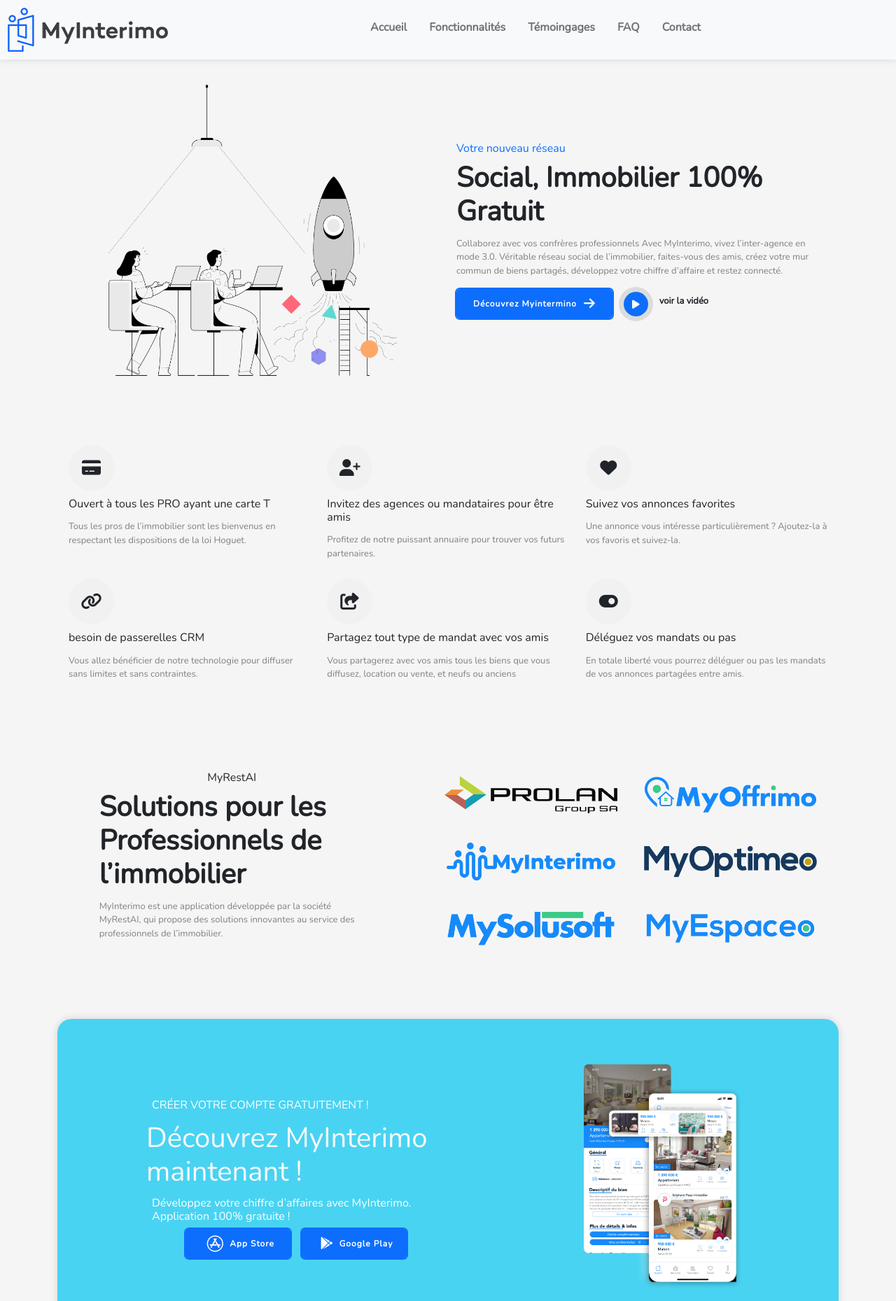
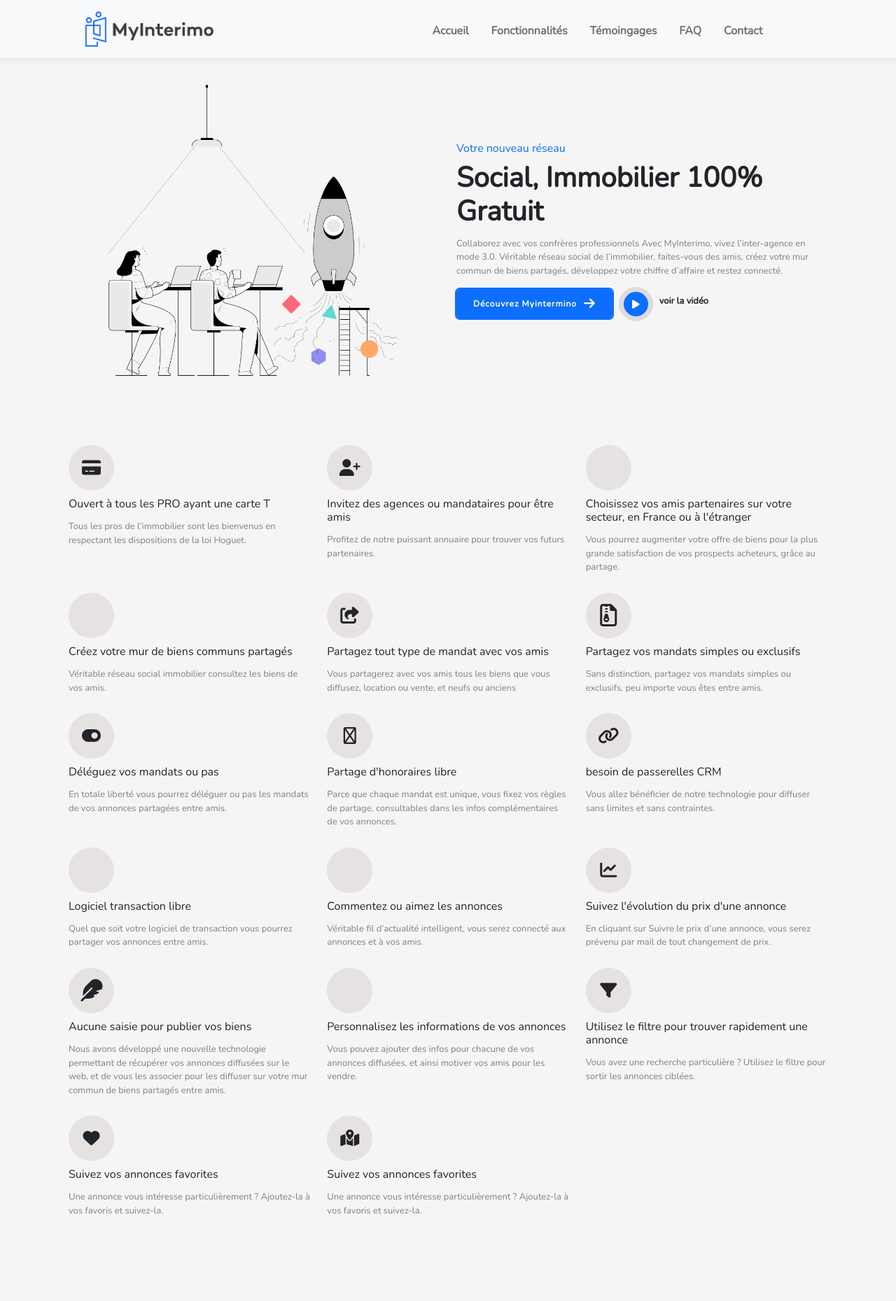
Before and after one commit to MoulatiMehdi/projet, a PHP site: page /fonctionnalite.html in a window 1280 px wide. Shown: the top 1859 px of the page at 70% size. Run offline with PHP 8.4, Linux system fonts and the light colour scheme; some libraries are stand-ins or nearby versions.

Commit message:
fix some problem

```diff
--- a/myinterimo/fonctionnalite.html
+++ b/myinterimo/fonctionnalite.html
@@ -28,14 +28,16 @@
     <title>Fonctionnalités - MyInterimo</title>
 </head>
 <body>
-<nav class="navbar navbar-expand-md navbar-light bg-light justify-content-around fixed-top">
-    <a class="col col-auto" href="index.html">
+<header class="container">
+    <nav class="navbar navbar-expand-md navbar-light bg-light d-flex justify-content-around fixed-top">
+        <a class="col col-md-4 col-auto" href="index.html">
             <img class="justify-content-around " src="./img/logo-250.png" alt="Myinterimo-logo">
         </a>
-    <button type="button" class="navbar-toggler bg-primary py-2 " data-bs-toggle="collapse" data-bs-target="#nav">
+        <button type="button" class="navbar-toggler bg-primary py-2 " data-bs-toggle="collapse"
+                data-bs-target="#nav">
             <i class="fa-solid fa-bars text-light"></i>
         </button>
-    <div class="collapse  navbar-collapse justify-content-around" id="nav">
+        <div class=" collapse  navbar-collapse justify-content-center mt-2" id="nav">
             <ul class="navbar-nav ">
                 <li class="nav-item p-sm-2">
                     <a class="nav-link text-center" href="./index.html">
@@ -72,7 +74,7 @@
             </ul>
         </div>
     </nav>
-
+</header>
 <div class="container-lg">
     <section class="  py-4 "></section>
     <section id="section1" class="row justify-content-around align-items-center p-3">
@@ -96,7 +98,7 @@
             </div>
             <div class="row">
                 <div class="hstack gap-3 align-items-center justify-content-md-start justify-content-center">
-                    <a class="rectangle-button place-item-center px-4">
+                    <a href="#" class="rectangle-button place-item-center px-4">
                         Découvrez Myintermino
                         <i class="fa-solid fa-arrow-right fa-xl " style="padding-left: 10px"></i>
                     </a>
@@ -113,7 +115,7 @@
 
     </section>
     <section class="p-3">
-        <div class="row row-cols-auto justify-content-center">
+        <div class="row row-cols-auto ">
             <div class="fonction col-sm-4 col-6">
                 <i class=" circle-icon fa-solid fa-credit-card fa-xl"></i>
                 <h6 class="circle-icon-title"> Ouvert à tous les PRO ayant une carte T</h6>
@@ -121,27 +123,27 @@
                     Tous les pros de l’immobilier sont les bienvenus en respectant les dispositions de la loi Hoguet.
                 </p>
             </div>
-
-            <div class="fonction col-sm-4 col-6 ">
+            <div class="fonction col-sm-4 col-6">
                 <i class="circle-icon fa-solid fa-user-plus fa-xl"></i>
                 <h6 class="circle-icon-title">Invitez des agences ou mandataires pour être amis</h6>
                 <p class="description">
                     Profitez de notre puissant annuaire pour trouver vos futurs partenaires.
                 </p>
             </div>
-
             <div class="fonction col-sm-4 col-6">
-                <i class="circle-icon fa-solid fa-heart fa-xl"></i>
-                <h6 class="circle-icon-title">Suivez vos annonces favorites</h6>
+                <i class="circle-icon fa-solid fa-ballot-check fa-xl"></i>
+                <h6 class="circle-icon-title">Choisissez vos amis partenaires sur votre secteur, en France ou à
+                    l'étranger</h6>
                 <p class="description">
-                    Une annonce vous intéresse particulièrement ? Ajoutez-la à vos favoris et suivez-la.
+                    Vous pourrez augmenter votre offre de biens pour la plus grande satisfaction de vos prospects
+                    acheteurs, grâce au partage.
                 </p>
             </div>
             <div class="fonction col-sm-4 col-6">
-                <i class=" circle-icon fa-solid fa-link fa-xl"></i>
-                <h6 class="circle-icon-title">besoin de passerelles CRM</h6>
+                <i class="circle-icon"></i>
+                <h6 class="circle-icon-title">Créez votre mur de biens communs partagés</h6>
                 <p class="description">
-                    Vous allez bénéficier de notre technologie pour diffuser sans limites et sans contraintes.
+                    Véritable réseau social immobilier consultez les biens de vos amis.
                 </p>
             </div>
             <div class="fonction col-sm-4 col-6">
@@ -153,17 +155,97 @@
                 </p>
             </div>
             <div class="fonction col-sm-4 col-6">
+                <i class="circle-icon fa-regular fa-file-zipper fa-2xl"></i>
+                <h6 class="circle-icon-title"> Partagez vos mandats simples ou exclusifs</h6>
+                <p class="description">
+                    Sans distinction, partagez vos mandats simples ou exclusifs, peu importe vous êtes entre amis.
+                </p>
+            </div>
+            <div class="fonction col-sm-4 col-6">
                 <i class=" circle-icon fa-solid fa-toggle-on fa-xl"></i>
                 <h6 class="circle-icon-title"> Déléguez vos mandats ou pas</h6>
                 <p class="description">
                     En totale liberté vous pourrez déléguer ou pas les mandats de vos annonces partagées entre amis.
                 </p>
             </div>
+            <div class="fonction col-sm-4 col-6">
+                <i class="circle-icon fa-regular fa-martini-glass fa-xl"></i>
+                <h6 class="circle-icon-title"> Partage d'honoraires libre</h6>
+                <p class="description">
+                    Parce que chaque mandat est unique, vous fixez vos règles de partage, consultables dans les infos
+                    complémentaires de vos annonces. </p>
+            </div>
+            <div class="fonction col-sm-4 col-6">
+                <i class=" circle-icon fa-solid fa-link fa-xl"></i>
+                <h6 class="circle-icon-title">besoin de passerelles CRM</h6>
+                <p class="description">
+                    Vous allez bénéficier de notre technologie pour diffuser sans limites et sans contraintes.
+                </p>
+            </div>
+            <div class="fonction col-sm-4 col-6">
+                <i class=" circle-icon fa-light fa-sidebar-flip fa-xl"></i>
+                <h6 class="circle-icon-title">Logiciel transaction libre</h6>
+                <p class="description">
+                    Quel que soit votre logiciel de transaction vous pourrez partager vos annonces entre amis. </p>
+            </div>
+            <div class="fonction col-sm-4 col-6">
+                <i class="circle-icon"></i>
+                <h6 class="circle-icon-title">Commentez ou aimez les annonces</h6>
+                <p class="description">
+                    Véritable fil d’actualité intelligent, vous serez connecté aux annonces et à vos amis. </p>
+            </div>
+
+            <div class="fonction col-sm-4 col-6">
+                <i class="circle-icon fa-solid fa-chart-line fa-xl"></i>
+                <h6 class="circle-icon-title">Suivez l'évolution du prix d'une annonce</h6>
+                <p class="description">
+                    En cliquant sur Suivre le prix d’une annonce, vous serez prévenu par mail de tout changement de
+                    prix.
+                </p>
+            </div>
+            <div class="fonction col-sm-4 col-6">
+                <i class="circle-icon fa-solid fa-feather fa-2xl"></i>
+                <h6 class="circle-icon-title">Aucune saisie pour publier vos biens</h6>
+                <p class="description">
+                    Nous avons développé une nouvelle technologie permettant de récupérer vos annonces diffusées sur le
+                    web, et de vous les associer pour les diffuser sur votre mur commun de biens partagés entre amis.
+                </p>
+            </div>
+            <div class="fonction col-sm-4 col-6">
+                <i class=" circle-icon fa-solid  fa-sparkles fa-xl"></i>
+                <h6 class="circle-icon-title">Personnalisez les informations de vos annonces</h6>
+                <p class="description">
+                    Vous pouvez ajouter des infos pour chacune de vos annonces diffusées, et ainsi motiver vos amis pour
+                    les vendre.
+                </p>
+            </div>
+
+            <div class="fonction col-sm-4 col-6">
+                <i class=" circle-icon fa-solid  fa-filter fa-xl"></i>
+                <h6 class="circle-icon-title">Utilisez le filtre pour trouver rapidement une annonce</h6>
+                <p class="description">
+                    Vous avez une recherche particulière ? Utilisez le filtre pour sortir les annonces ciblées.
+                </p>
+            </div>
+            <div class="fonction col-sm-4 col-6">
+                <i class="circle-icon fa-solid fa-heart fa-xl"></i>
+                <h6 class="circle-icon-title">Suivez vos annonces favorites</h6>
+                <p class="description">
+                    Une annonce vous intéresse particulièrement ? Ajoutez-la à vos favoris et suivez-la.
+                </p>
+            </div>
+            <div class="fonction col-sm-4 col-6">
+                <i class="circle-icon fa-solid fa-map-location-dot fa-xl"></i>
+                <h6 class="circle-icon-title">Suivez vos annonces favorites</h6>
+                <p class="description">
+                    Une annonce vous intéresse particulièrement ? Ajoutez-la à vos favoris et suivez-la.
+                </p>
+            </div>
         </div>
 
 
     </section>
-    <section id="section7" class="justify-content-around align-items-center py-5">
+    <section id="section7" class="justify-content-around align-items-center py-5 px-3">
         <div class="row row-cols-auto justify-content-around align-items-center">
             <div class="col col-lg-5 col-md-6 col-sm-12 p-lg-5 justify-content-center ">
                 <div class="row  text-center">
@@ -182,12 +264,18 @@
             </div>
             <div class="col col-md-6 ">
                 <div class="row row-cols-auto justify-content-around ">
-                    <img class="col col-md-6  col-sm-4 col-6  p-md-3 p-sm-4 py-4 " src="./img/logo_prolan.png" alt="logo_prolan">
-                    <img class="col col-md-6  col-sm-4 col-6  p-md-3 p-sm-4 py-4" src="./img/logo_myoffrimo.png" alt="logo_myespaceo">
-                    <img class="col col-md-6  col-sm-4 col-6  p-md-3 p-sm-4 py-4" src="./img/logo_myinterimo-1.png" alt="logo_myinterimo">
-                    <img class="col col-md-6  col-sm-4 col-6  p-md-3 p-sm-4 py-4" src="./img/logo_MyOptimeo.png" alt="logo_MyOptimeo">
-                    <img class="col col-md-6  col-sm-4 col-6  p-md-3 p-sm-4 py-4" src="./img/logo_mysolusoft.png" alt="logo_mysolusoft">
-                    <img class="col col-md-6  col-sm-4 col-6  p-md-3 p-sm-4 py-4 " src="./img/logo_myespaceo.png" alt="logo_myespaceo">
+                    <img class="col col-md-6  col-sm-4 col-6  p-md-3 p-sm-4 py-4 " src="./img/logo_prolan.png"
+                         alt="logo_prolan">
+                    <img class="col col-md-6  col-sm-4 col-6  p-md-3 p-sm-4 py-4" src="./img/logo_myoffrimo.png"
+                         alt="logo_myespaceo">
+                    <img class="col col-md-6  col-sm-4 col-6  p-md-3 p-sm-4 py-4" src="./img/logo_myinterimo-1.png"
+                         alt="logo_myinterimo">
+                    <img class="col col-md-6  col-sm-4 col-6  p-md-3 p-sm-4 py-4" src="./img/logo_MyOptimeo.png"
+                         alt="logo_MyOptimeo">
+                    <img class="col col-md-6  col-sm-4 col-6  p-md-3 p-sm-4 py-4" src="./img/logo_mysolusoft.png"
+                         alt="logo_mysolusoft">
+                    <img class="col col-md-6  col-sm-4 col-6  p-md-3 p-sm-4 py-4 " src="./img/logo_myespaceo.png"
+                         alt="logo_myespaceo">
                 </div>
 
             </div>
--- a/myinterimo/style.css
+++ b/myinterimo/style.css
@@ -1,13 +1,14 @@
 /* body */
 body {
     --color-main: #0d6efd;
-    --color-box-circle: rgb(241, 241, 241);
+    --color-box-circle: rgb(231, 226, 226);
     --color-box-background: white;
     --color-shadow-black: rgba(0, 0, 0, 0.1);
     --color-shadow-blue: rgba(0, 111, 255, 0.3);
     --color-background-page: whitesmoke;
     --color-text-description: gray;
-    --animation-horizantal-line: cubic-bezier(0.175, 0.685, 0.32, 1.275);
+    --animation-horizantal-line: cubic-bezier(0.18, 0.89, 0.32, 1.28);
+
 }
 
 body {
@@ -28,31 +29,19 @@ nav {
      box-shadow: 0 0 10px 1px var(--color-shadow-black);
      background-color: white;
 }
+nav img{
+    width: 200px;
+}
 
 nav li hr {
 
     position: relative;
     border-radius: 6px;
+    padding-top: 3px;
     width: 0;
-    text-align: center;
-    padding-top: 4px;
-    margin: 2px 0;
     color: var(--color-main);
-    z-index: 2;
-
+    margin: 0;
 }
-nav li{
-    position: relative;
-}
-
-/*nav li hr {
-    position: relative;
-    height: 2px;
-    width: 0;
-    border-radius: 2px;
-    background-color: var(--color-main);
-}*/
-
 nav li:hover hr {
     width: 100%;
     transition: var(--animation-horizantal-line) 0.6s;
```
Also changed, not shown: myinterimo/FAQ.html (+8 -7 lines), myinterimo/Témoingages.html (+7 -4 lines), myinterimo/contact.html (+45 -36 lines), myinterimo/index.html (+21 -12 lines). Lines whose indentation alone changed are shown as unchanged.
